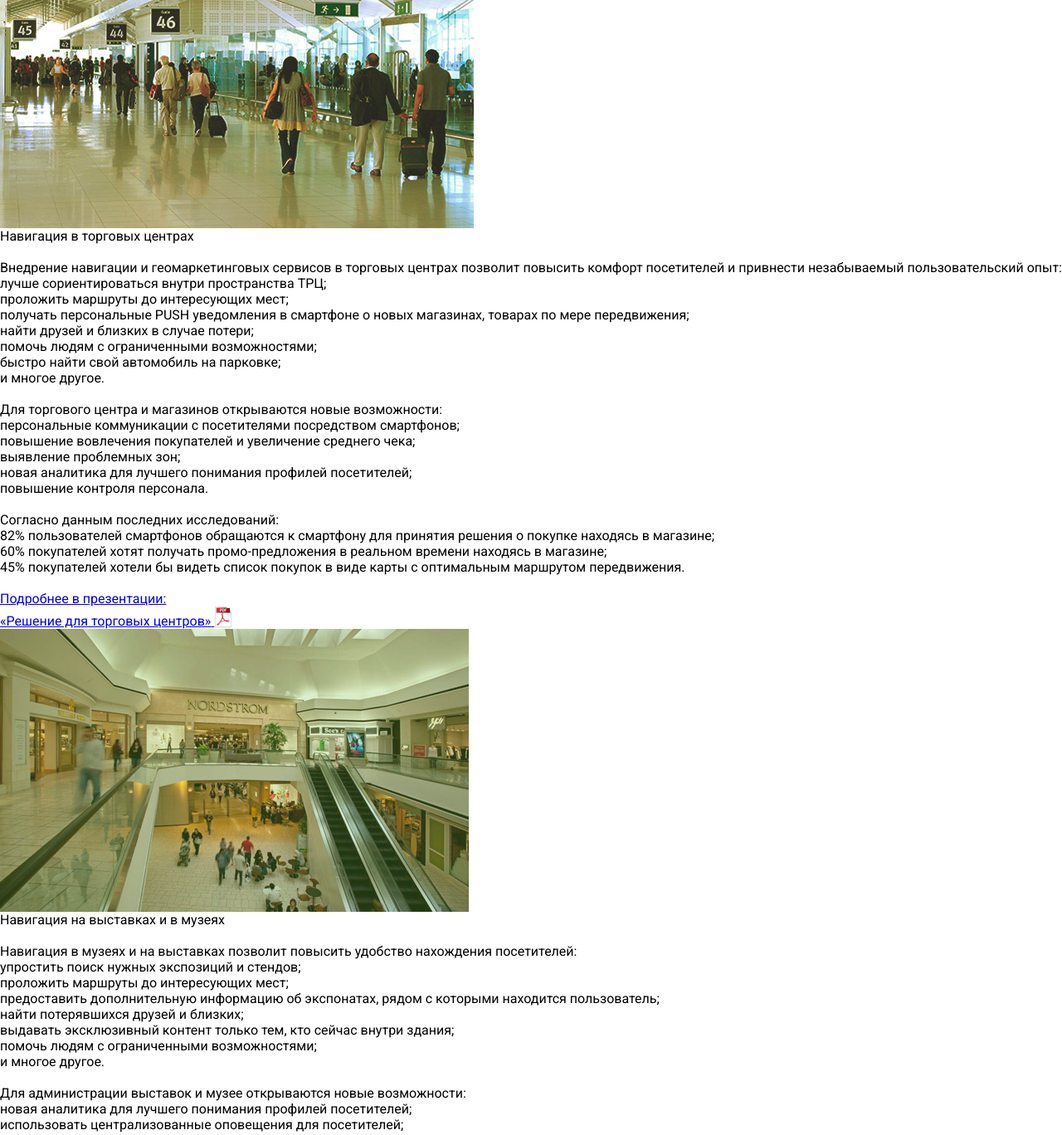
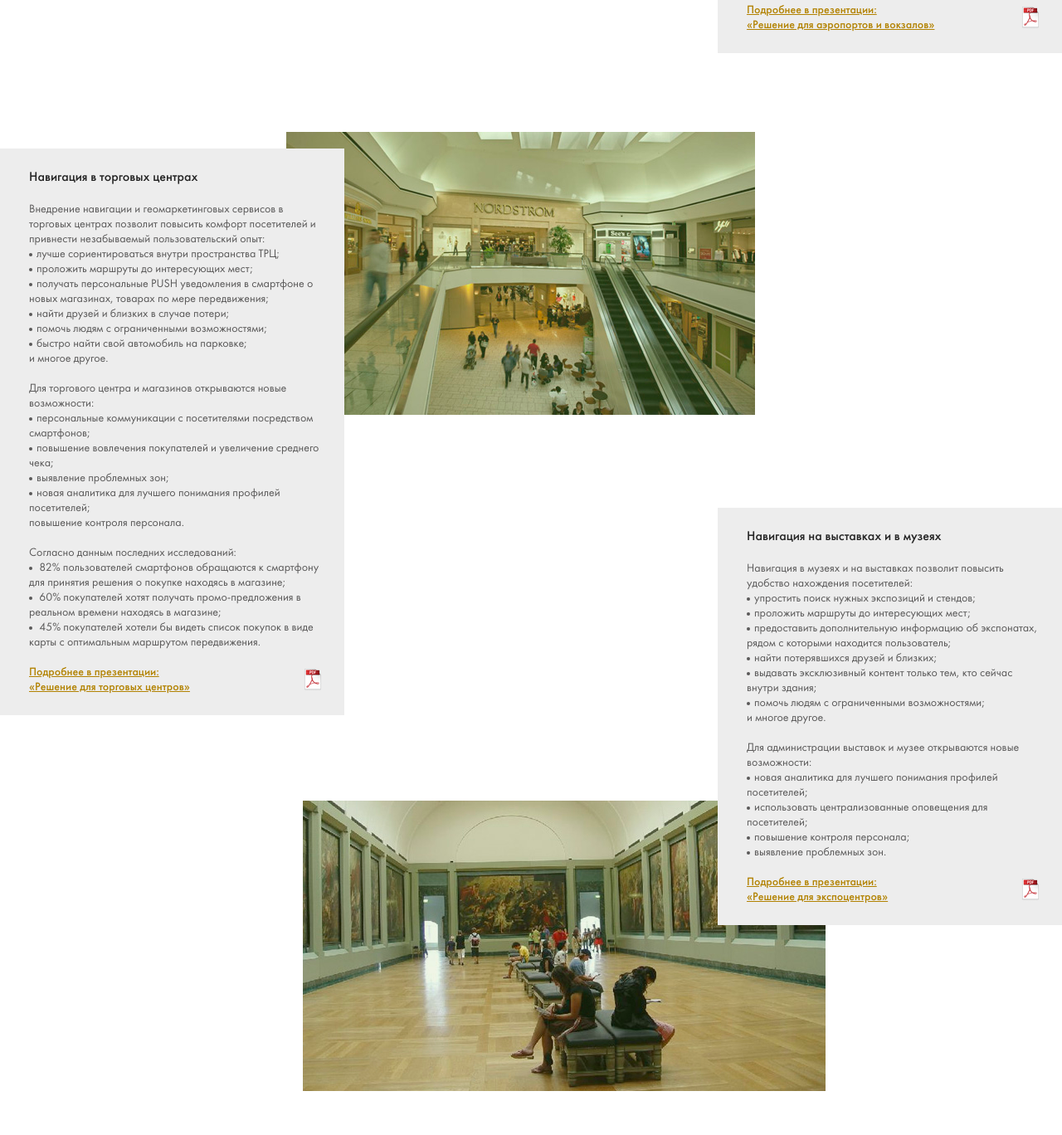
Before and after one commit to RadiksMan/ibecome, a website: page src/index.html in a window 1280 px wide. Shown: the part 731-2099 px from the top of the page at 83% size. Drawn offline with nearby package versions, Linux system fonts and the light colour scheme; files that its build step writes are made by us from their sources.

Commit message:
desertion added

```diff
--- a/src/partials/deseshion.html
+++ b/src/partials/deseshion.html
@@ -1,4 +1,4 @@
-<div class="deseshion">
+<section class="deseshion">
 	<div class="container">
 
 		<div class="title">
@@ -9,9 +9,11 @@
 
 		<div class="deseshion-wrap">
 
-			<div class="deseshion-item">
+			<div class="deseshion-row cfix">
+				<div class="deseshion-item right">
 					<div class="deseshion-info">
 						<h6>Навигация в аэропортах и вокзалах</h6>
+						<br />
 						<p>Навигация в аэропортах и вокзалах позволит значительно улучшить пользовательский опыт пассажиров:</p>
 						<ul>
 							<li>повысить комфорт передвижения;</li>
@@ -32,16 +34,23 @@
 						</ul>
 						<br />
 						<a href="#">
-						<span>Подробнее в презентации: <br /> «Решение для аэропортов и вокзалов»</span>
+							<span>
+								<p>Подробнее в презентации:</p>
+								<p>«Решение для аэропортов и вокзалов»</p>
+							</span>
+							<span>
 								<img src="images/pdf-icon.png" alt="" />
+							</span>
 						</a>
 					</div>
 					<div class="deseshion-img">
 						<img src="images/deseshion-img-1.jpg" alt="" />
 					</div>
 				</div>
+			</div>
 
-			<div class="deseshion-item">
+			<div class="deseshion-row cfix">
+				<div class="deseshion-item left">
 					<div class="deseshion-info">
 
 						<h6>Навигация в торговых центрах</h6>
@@ -80,8 +89,13 @@
 						</ul>
 						<br />
 						<a href="#">
-						<span>Подробнее в презентации:<br/>«Решение для торговых центров»</span>
+							<span>
+								<p>Подробнее в презентации:</p>
+								<p>«Решение для торговых центров»</p>
+							</span>
+							<span>
 								<img src="images/pdf-icon.png" alt="" />
+							</span>
 						</a>
 
 					</div>
@@ -89,8 +103,10 @@
 						<img src="images/deseshion-img-2.jpg" alt="" />
 					</div>
 				</div>
+			</div>
 
-			<div class="deseshion-item">
+			<div class="deseshion-row cfix">
+				<div class="deseshion-item right">
 					<div class="deseshion-info">
 
 						<h6>Навигация на выставках и в музеях</h6>
@@ -115,8 +131,13 @@
 						</ul>
 						<br />
 						<a href="#">
-						<span>Подробнее в презентации:<br/>«Решение для экспоцентров»</span>
+							<span>
+								<p>Подробнее в презентации:</p>
+								<p>«Решение для экспоцентров»</p>
+							</span>
+							<span>
 								<img src="images/pdf-icon.png" alt="" />
+							</span>
 						</a>
 
 					</div>
@@ -124,8 +145,10 @@
 						<img src="images/deseshion-img-3.jpg" alt="" />
 					</div>
 				</div>
+			</div>
 
-			<div class="deseshion-item">
+			<div class="deseshion-row cfix">
+				<div class="deseshion-item left">
 					<div class="deseshion-info">
 
 						<h6>Навигация на спортивных объектах</h6>
@@ -149,8 +172,13 @@
 						</ul>
 						<br />
 						<a href="#">
-						<span>Подробнее в презентации:<br />«Решение для спортивных объектов»</span>
+							<span>
+								<p>Подробнее в презентации:</p>
+								<p>«Решение для спортивных объектов»</p>
+							</span>
+							<span>
 								<img src="images/pdf-icon.png" alt="" />
+							</span>
 						</a>
 
 					</div>
@@ -158,8 +186,9 @@
 						<img src="images/deseshion-img-4.jpg" alt="" />
 					</div>
 				</div>
+			</div>
 
 		</div>
 
 	</div>
-</div>
+</section>
--- a/src/sass/develop_scss/develop_1.scss
+++ b/src/sass/develop_scss/develop_1.scss
@@ -37,3 +37,48 @@
 	}
 
 /* /titles */
+
+/* deseshion */
+
+	.deseshion{
+		.deseshion-wrap{padding: 100px 0 80px 0;}
+
+		.deseshion-item{max-width: 415px;width: 100%;position: relative;}
+		.deseshion-img{position: absolute;
+			img{max-width: none;}
+		}
+		.left{float: left;}
+		.right{float: right;}
+		.deseshion-info{font-family: "Futura PT", sans-serif;font-size: 14px;font-weight: 300;color:#595858;width: 100%;padding: 25px 25px 25px 35px;background-color:#ededed;box-sizing:border-box;position: relative;z-index: 1;
+			h6{font-weight: 500;font-size: 16px;color:#232323;font-family: "Futura PT", sans-serif;}
+			p{font-family: "Futura PT", sans-serif;}
+			ul{
+				li{position: relative;font-family: "Futura PT", sans-serif;
+					&:before{content: '';display: inline-block;width: 4px;height: 4px;border-radius: 50%;background-color: #595858;margin-right: 5px;vertical-align: middle;}
+				}
+			}
+			a{font-family: "Futura PT", sans-serif;font-weight: 500;font-size: 14px;color:#b28200;text-decoration: none;
+				span{display: inline-block;width: 100%;vertical-align: middle;
+					&:first-child{max-width: calc(100% - 100px);}
+					&:last-child{text-align: right;max-width: calc(100% - 260px);}
+				}
+				p{text-decoration: underline;}
+			}
+		}
+		.deseshion-row{
+			&:nth-child(1){margin-bottom: 115px;
+				.deseshion-img{top:-25px;right:calc(100% - 75px);}
+			}
+			&:nth-child(2){
+				.deseshion-img{top:-20px;left: calc(100% - 70px);}
+			}
+			&:nth-child(3){margin-top: -250px;margin-bottom: 315px;
+				.deseshion-img{top:calc(100% - 150px);right: calc(100% - 130px);}
+			}
+			&:nth-child(4){
+				.deseshion-img{top:-35px;left:calc(100% - 50px);}
+			}
+		}
+	}
+
+/* /deseshion */
--- a/src/sass/fonts.scss
+++ b/src/sass/fonts.scss
@@ -22,4 +22,5 @@
 @include font-face('Futura PT', 'FuturaPTMedium', 500);
 @include font-face('Futura PT', 'FuturaPTLight', 200);
 @include font-face('Futura PT', 'FuturaPTBook', 300);
+
 /* /fonts*/
```
Lines whose indentation alone changed are shown as unchanged.
